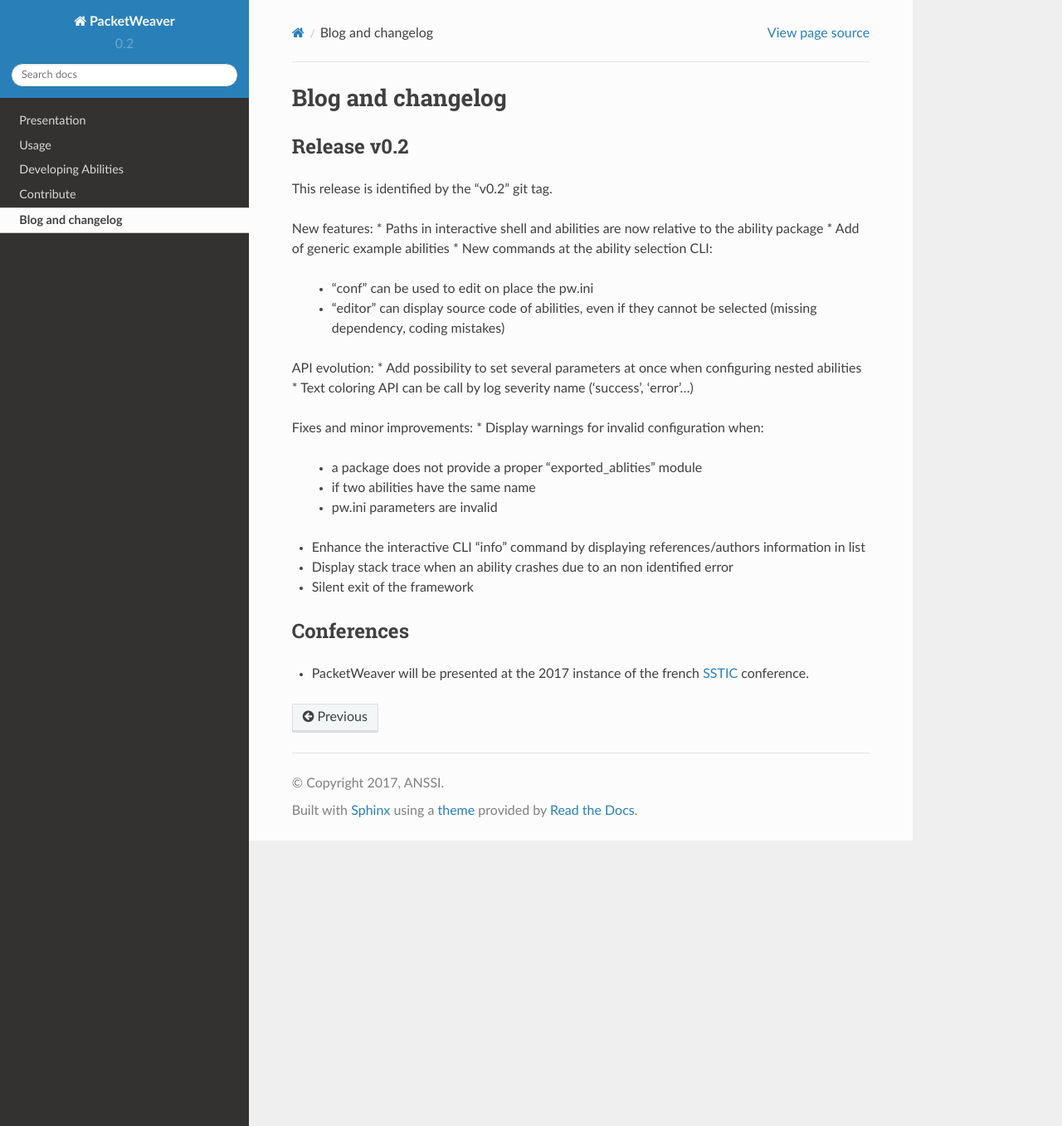
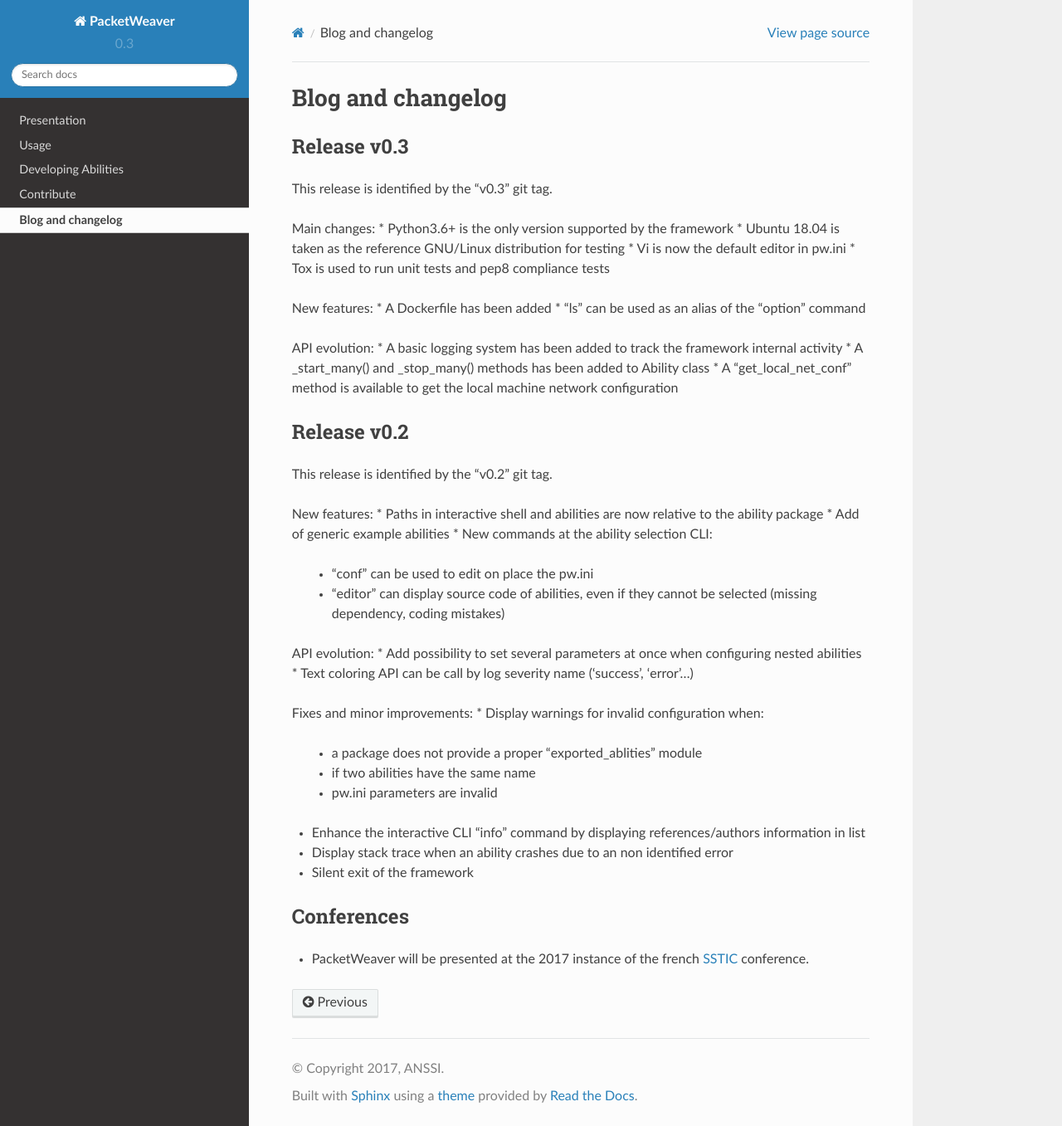
Before and after one commit to ANSSI-FR/packetweaver, a Sphinx documentation site: the page built from packetweaver/doc/source/rst/blog_changelog.rst, in a window 1280 px wide and 1357 px high. Shown: the whole window at 83% size. Built offline with Sphinx 7.4.7 and the Read the Docs theme 2.0.0, drawn with Linux system fonts in a browser that asks for light colours.

Commit message:
set version to 0.3

```diff
--- a/packetweaver/doc/source/conf.py
+++ b/packetweaver/doc/source/conf.py
@@ -60,9 +60,9 @@ author = u'Sébastien Mainand, Florian Maury'
 # built documents.
 #
 # The short X.Y version.
-version = u'0.2'
+version = u'0.3'
 # The full version, including alpha/beta/rc tags.
-release = u'0.2'
+release = u'0.3'
 
 # The language for content autogenerated by Sphinx. Refer to documentation
 # for a list of supported languages.
--- a/packetweaver/doc/source/rst/blog_changelog.rst
+++ b/packetweaver/doc/source/rst/blog_changelog.rst
@@ -1,5 +1,25 @@
 Blog and changelog
 ==================
+
+Release v0.3
+------------
+This release is identified by the "v0.3" git tag.
+
+Main changes:
+* Python3.6+ is the only version supported by the framework
+* Ubuntu 18.04 is taken as the reference GNU/Linux distribution for testing
+* Vi is now the default editor in pw.ini
+* Tox is used to run unit tests and pep8 compliance tests
+
+New features:
+* A Dockerfile has been added
+* "ls" can be used as an alias of the "option" command
+
+API evolution:
+* A basic logging system has been added to track the framework internal activity
+* A _start_many() and _stop_many() methods has been added to Ability class
+* A "get_local_net_conf" method is available to get the local machine network configuration
+
 
 Release v0.2
 ------------
--- a/setup.py
+++ b/setup.py
@@ -3,7 +3,7 @@
 from distutils.core import setup
 
 setup(name='packetweaver',
-      version='0.2',
+      version='0.3',
       author='Sebastien Mainand',
       author_email='sebastien.mainand@ssi.gouv.fr',
       description='A Python framework for script filing and task sequencing',
```
Also changed, not shown: 1 other file.
